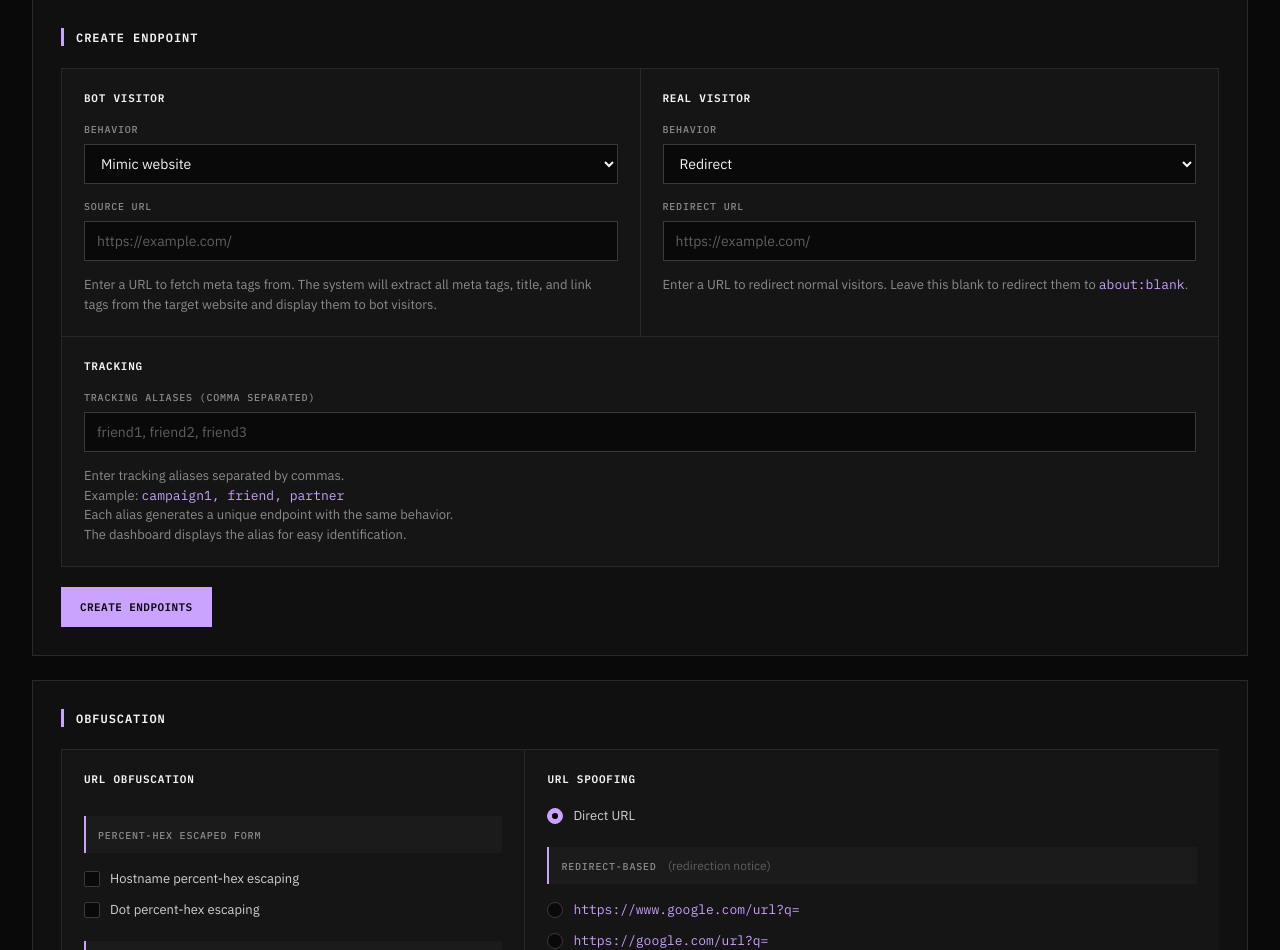
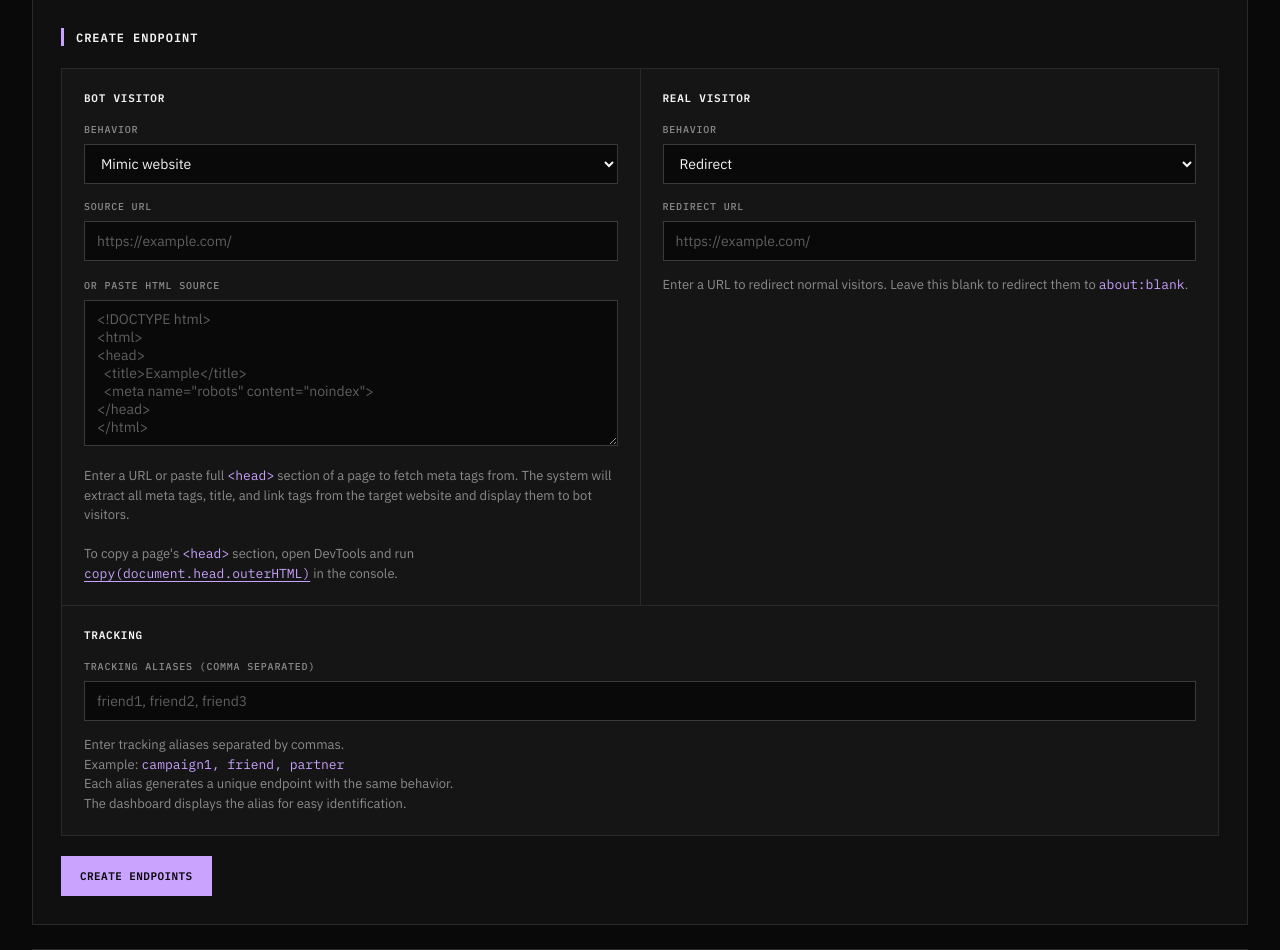
Before and after one commit to hXR16F/stealth-fingerprinter, a Flask app: page /dashboard in a window 1280 px wide. Shown: the part 214-1164 px from the top of the page. Run offline with Flask 3, Linux system fonts and the light colour scheme; the visitor is signed in with stand-in values (Sample User, id 1); tables that the repository leaves empty hold one stand-in row (values such as "Sample post").

Commit message:
feat(mimic): add HTML source paste support

```diff
--- a/app.py
+++ b/app.py
@@ -52,8 +52,9 @@ app.secret_key = os.environ.get("SECRET_KEY", "sf-change-me")
 
 app.config["MAX_CONTENT_LENGTH"] = 10 * 1024 * 1024
 app.config.update(
-    SESSION_COOKIE_HTTPONLY=True,
-    SESSION_COOKIE_SAMESITE="Lax"
+    SESSION_COOKIE_HTTPONLY = True,
+    SESSION_COOKIE_SAMESITE = "Lax",
+    MAX_FORM_MEMORY_SIZE = 100 * 1024 * 1024
 )
 
 app.wsgi_app = ProxyFix(
@@ -653,6 +654,33 @@ def parse_ua(ua: str) -> dict:
         "os": os_name,
         "device": device,
     }
+
+
+def parse_meta_tags_from_html(html_content: str) -> tuple[str, int]:
+    if not html_content:
+        return "", 0
+
+    meta_tags = []
+
+    meta_pattern = re.compile(r'<meta[^>]*>', re.IGNORECASE | re.DOTALL)
+    meta_tags.extend(meta_pattern.findall(html_content))
+
+    title_pattern = re.compile(r'<title[^>]*>.*?</title>', re.IGNORECASE | re.DOTALL)
+    meta_tags.extend(title_pattern.findall(html_content))
+
+    link_pattern = re.compile(
+        r'<link[^>]*rel=["\']([^"\']*)["\'][^>]*>',
+        re.IGNORECASE | re.DOTALL,
+    )
+    for match in link_pattern.finditer(html_content):
+        meta_tags.append(match.group(0))
+
+    meta_tags = list(dict.fromkeys(meta_tags))
+
+    if len(meta_tags) > 100:
+        meta_tags = meta_tags[:100]
+
+    return "\n".join(meta_tags) if meta_tags else "", len(meta_tags)
 
 
 def log_visit(endpoint_id: str, route: str) -> int:
@@ -778,7 +806,7 @@ def resolve_image(source: str):
         response = requests.get(
             source,
             timeout=8,
-            headers={"User-Agent": "ImageFingerprinter/1.0"},
+            headers={"User-Agent": "Mozilla/5.0 (Windows NT 10.0; Win64; x64) AppleWebKit/537.36 (KHTML, like Gecko) Chrome/120.0.0.0 Safari/537.36"},
         )
         response.raise_for_status()
     except requests.RequestException:
@@ -1163,57 +1191,39 @@ def create_endpoint():
 
         bot_mimic_url = ""
         bot_mimic_meta_tags = ""
+        bot_mimic_meta_count = 0
+        bot_mimic_html = ""
         if bot_behavior == "mimic":
             bot_mimic_url = request.form.get("bot_mimic_url", "").strip()
-
-            if not bot_mimic_url:
-                raise ValueError("Target URL is required for 'Mimic website' behavior.")
-
-            if not validate_http_url(bot_mimic_url):
-                raise ValueError("Invalid target URL for 'Mimic website'.")
-
-            try:
-                response = requests.get(
-                    bot_mimic_url,
-                    timeout=30,
-                    headers={
-                        "User-Agent": (
-                            "Mozilla/5.0 (Windows NT 10.0; Win64; x64) "
-                            "AppleWebKit/537.36 (KHTML, like Gecko) "
-                            "Chrome/120.0.0.0 Safari/537.36"
-                        )
-                    },
-                    allow_redirects=True,
-                )
-                response.raise_for_status()
-
-                html_content = response.text
-                meta_tags = []
-
-                meta_pattern = re.compile(r'<meta[^>]*>', re.IGNORECASE | re.DOTALL)
-                meta_tags.extend(meta_pattern.findall(html_content))
-
-                title_pattern = re.compile(r'<title[^>]*>.*?</title>', re.IGNORECASE | re.DOTALL)
-                meta_tags.extend(title_pattern.findall(html_content))
-
-                link_pattern = re.compile(
-                    r'<link[^>]*rel=["\']([^"\']*)["\'][^>]*>',
-                    re.IGNORECASE | re.DOTALL,
-                )
-                for match in link_pattern.finditer(html_content):
-                    meta_tags.append(match.group(0))
-
-                meta_tags = list(dict.fromkeys(meta_tags))
-
-                if len(meta_tags) > 100:
-                    meta_tags = meta_tags[:100]
-
-                bot_mimic_meta_tags = "\n".join(meta_tags) if meta_tags else ""
-
-            except requests.exceptions.RequestException as e:
-                raise ValueError(f"Failed to fetch page: {str(e)}")
-            except Exception as e:
-                raise ValueError(f"Error processing page: {str(e)}")
+            bot_mimic_html = request.form.get("bot_mimic_html", "").strip()
+
+            if bot_mimic_html:
+                bot_mimic_meta_tags, bot_mimic_meta_count = parse_meta_tags_from_html(bot_mimic_html)
+                if not bot_mimic_meta_tags:
+                    raise ValueError("No meta tags found in the provided HTML source.")
+            elif bot_mimic_url:
+                if not validate_http_url(bot_mimic_url):
+                    raise ValueError("Invalid target URL for 'Mimic website'.")
+
+                try:
+                    response = requests.get(
+                        bot_mimic_url,
+                        timeout=20,
+                        headers={
+                            "User-Agent": (
+                                "Mozilla/5.0 (Windows NT 10.0; Win64; x64) AppleWebKit/537.36 (KHTML, like Gecko) Chrome/120.0.0.0 Safari/537.36"
+                            )
+                        },
+                        allow_redirects=True,
+                    )
+                    response.raise_for_status()
+                    bot_mimic_meta_tags, bot_mimic_meta_count = parse_meta_tags_from_html(response.text)
+                except requests.exceptions.RequestException as e:
+                    raise ValueError(f"Failed to fetch page: {str(e)}")
+                except Exception as e:
+                    raise ValueError(f"Error processing page: {str(e)}")
+            else:
+                raise ValueError("Either URL or HTML source is required for 'Mimic website'.")
 
         normal_image = ""
         if behavior == "image":
@@ -1289,7 +1299,9 @@ def create_endpoint():
                 "bot_meta_tags": bot_meta_tags,
                 "bot_redirect_url": bot_redirect_url,
                 "bot_mimic_url": bot_mimic_url,
+                "bot_mimic_html": bot_mimic_html,
                 "bot_mimic_meta_tags": bot_mimic_meta_tags,
+                "bot_mimic_meta_count": bot_mimic_meta_count,
                 "image_normal": normal_image,
                 "behavior": behavior,
                 "redirect_url": redirect_url,
--- a/static/dashboard.js
+++ b/static/dashboard.js
@@ -21,6 +21,18 @@
         }
         return Promise.resolve();
     }
+
+    document.getElementById("copy-head").addEventListener("click", function () {
+        var originalText = this.textContent;
+
+        copyText(originalText).then(() => {
+            this.textContent = "COPIED";
+
+            setTimeout(() => {
+                this.textContent = originalText;
+            }, 800);
+        });
+    });
 
     function percentHexEncode(str) {
         var result = '';
--- a/static/style.css
+++ b/static/style.css
@@ -370,6 +370,12 @@ textarea {
   resize: vertical;
 }
 
+#copy-head {
+    cursor: pointer;
+    text-decoration: underline;
+    text-underline-offset: 3px;
+}
+
 button {
   min-height: 40px;
   padding: 0 18px;
--- a/templates/dashboard.html
+++ b/templates/dashboard.html
@@ -74,7 +74,9 @@
                 <div data-bot-behavior-panel="mimic" hidden>
                     <label for="bot_mimic_url">Source URL</label>
                     <input id="bot_mimic_url" name="bot_mimic_url" type="url" placeholder="https://example.com/" autocomplete="off" spellcheck="false" data-bot-behavior-field>
-                    <p class="card-sub form-help">Enter a URL to fetch meta tags from. The system will extract all meta tags, title, and link tags from the target website and display them to bot visitors.</p>
+                    <label for="bot_mimic_html">Or Paste HTML source</label>
+                    <textarea id="bot_mimic_html" name="bot_mimic_html" placeholder="&lt;!DOCTYPE html&gt;&#10;&lt;html&gt;&#10;&lt;head&gt;&#10;  &lt;title&gt;Example&lt;/title&gt;&#10;  &lt;meta name=&quot;robots&quot; content=&quot;noindex&quot;&gt;&#10;&lt;/head&gt;&#10;&lt;/html&gt;" autocomplete="off" spellcheck="false" rows="7" maxlength="500000" data-bot-behavior-field></textarea>
+                    <p class="card-sub form-help">Enter a URL or paste full <code>&lt;head&gt;</code> section of a page to fetch meta tags from. The system will extract all meta tags, title, and link tags from the target website and display them to bot visitors.<br><br>To copy a page's <code>&lt;head&gt;</code> section, open DevTools and run <code id="copy-head">copy(document.head.outerHTML)</code> in the console.</p>
                 </div>
             </div>
 
@@ -277,7 +279,13 @@
                             <strong>Mimic website</strong>
                             {% if e.bot_mimic_url %}
                                 <br><code class="behavior-value" title="{{ e.bot_mimic_url }}">{{ e.bot_mimic_url }}</code>
-                                <br><span class="muted">{{ e.bot_mimic_meta_tags|length // 100 or 0 }} tags fetched</span>
+                            {% endif %}
+                            {% if e.bot_mimic_meta_count is defined and e.bot_mimic_meta_count > 0 %}
+                                <br><span class="muted">{{ e.bot_mimic_meta_count }} meta tags fetched</span>
+                            {% elif e.bot_mimic_meta_tags %}
+                                <br><span class="muted">{{ e.bot_mimic_meta_tags.count('<') }} meta tags fetched</span>
+                            {% else %}
+                                <br><span class="muted">0 tags fetched</span>
                             {% endif %}
                         {% else %}
                             <strong>Do nothing</strong>
```
